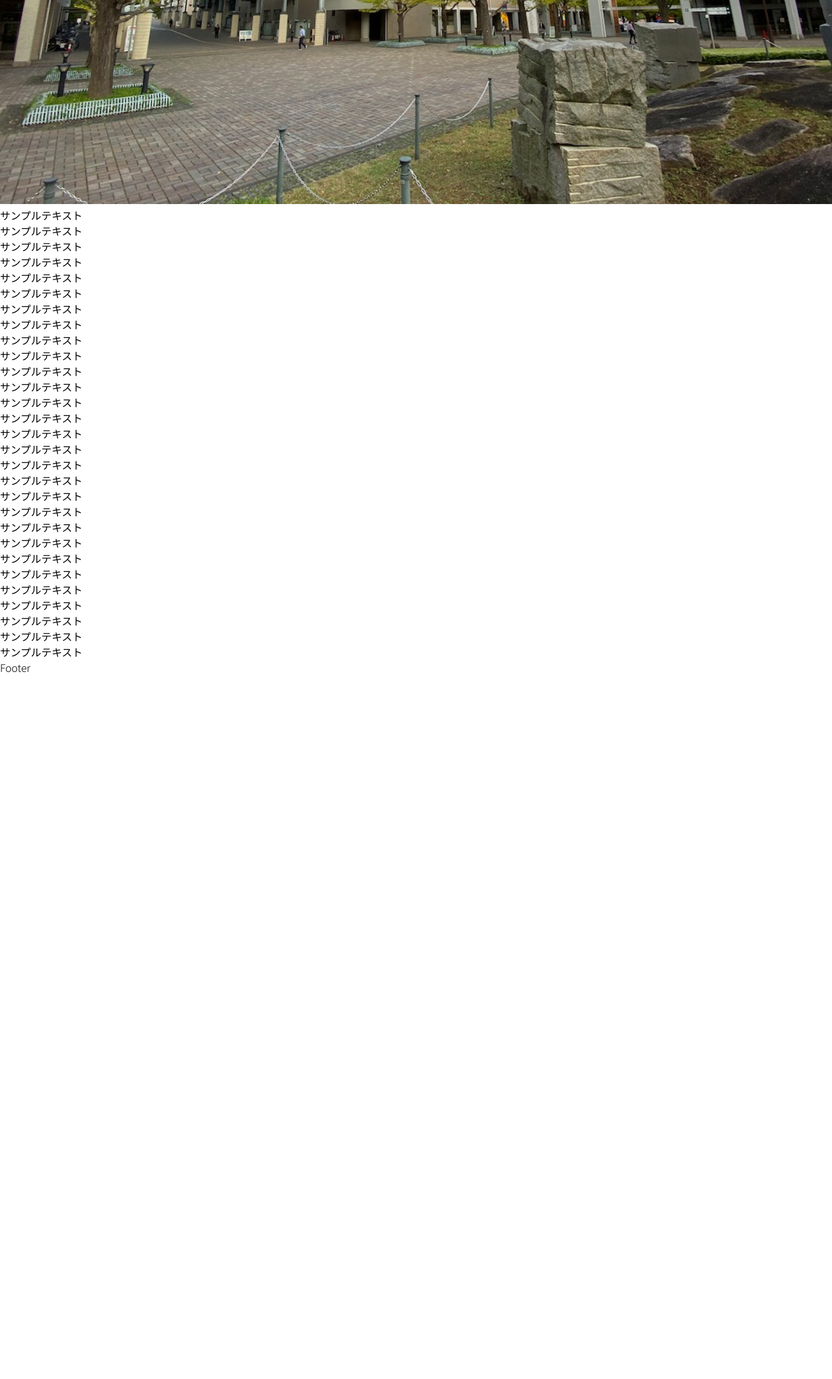
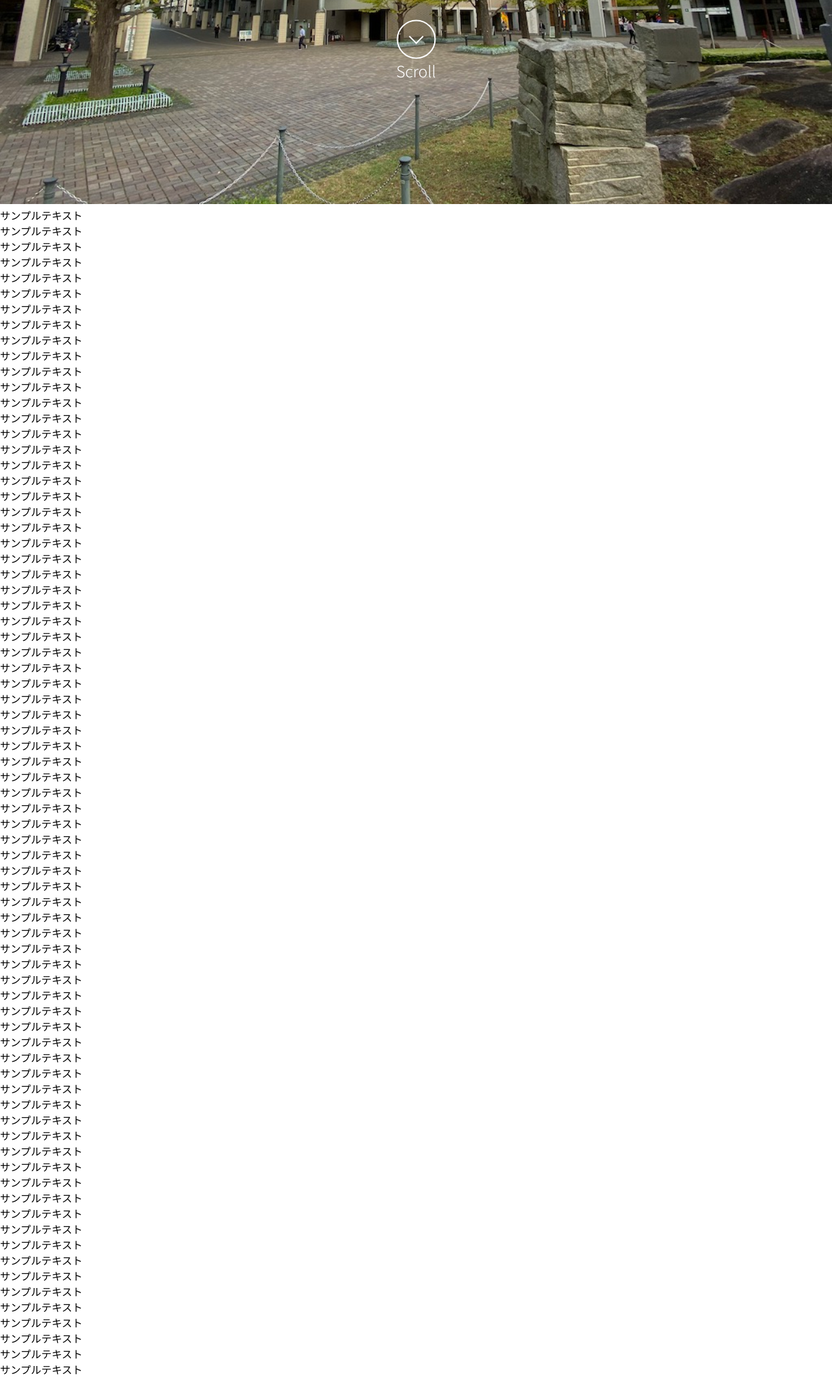
Before and after one commit to taigaozawa/portfolio, a Gatsby site: page / in a window 1280 px wide. Shown: the part 486-2608 px from the top of the page at 65% size. Before the commit the page ends 1525 px from the top, so only its background shows below. Built offline with nearby package versions, Linux system fonts and the light colour scheme; Gatsby itself is replaced by a stand-in of ours.

Commit message:
トップページのスクロールを実装

```diff
--- a/package.json
+++ b/package.json
@@ -6,6 +6,7 @@
   "dependencies": {
     "@types/node": "^8.0.7",
     "@types/react-helmet": "^5.0.14",
+    "@types/react-scroll": "^1.8.2",
     "gatsby": "^1.9.119",
     "gatsby-link": "^1.6.28",
     "gatsby-plugin-react-helmet": "^1.0.8",
@@ -13,6 +14,7 @@
     "react": "^16.11.0",
     "react-dom": "^16.11.0",
     "react-helmet": "^5.2.1",
+    "react-scroll": "^1.8.1",
     "typescript": "^3.7.2",
     "use-interval": "^1.3.0"
   },
--- a/src/components/header.tsx
+++ b/src/components/header.tsx
@@ -4,7 +4,7 @@ import Link from 'gatsby-link';
 import '../styles/header.css';
 
 const Header = () => (
-  <div className="headerContainer">
+  <div className="headerContainer" id="header">
     <div className="header">
       <div className="headerInner">
         <div className="headerLogo">
--- a/src/components/indexHero.tsx
+++ b/src/components/indexHero.tsx
@@ -1,6 +1,6 @@
 import * as React from 'react';
-import { setConstantValue } from 'typescript';
 import useInterval from 'use-interval';
+import { Link } from 'react-scroll';
 
 import '../styles/indexHero.css';
 
@@ -20,6 +20,15 @@ const IndexHero = () => {
         <span className="heroImageText heroImageText-en">
           Welcome
         </span>
+        <Link
+          className="heroScroll"
+          to="1"
+          smooth={true}
+          offset={-58}
+          duration={800}
+        >
+          <span className='heroScroll_sign'></span><span className="heroScroll_text">Scroll</span>
+        </Link>
       </div>
     </div >
   );
--- a/src/pages/index.tsx
+++ b/src/pages/index.tsx
@@ -19,6 +19,7 @@ interface IndexPageProps {
 const Home = () => (
   <Layout>
     <IndexHero />
+    <p id="1">サンプルテキスト</p>
     <p>サンプルテキスト</p>
     <p>サンプルテキスト</p>
     <p>サンプルテキスト</p>
@@ -48,7 +49,59 @@ const Home = () => (
     <p>サンプルテキスト</p>
     <p>サンプルテキスト</p>
     <p>サンプルテキスト</p>
-
+    <p>サンプルテキスト</p>
+    <p>サンプルテキスト</p>
+    <p>サンプルテキスト</p>
+    <p>サンプルテキスト</p>
+    <p>サンプルテキスト</p>
+    <p>サンプルテキスト</p>
+    <p>サンプルテキスト</p>
+    <p>サンプルテキスト</p>
+    <p>サンプルテキスト</p>
+    <p>サンプルテキスト</p>
+    <p>サンプルテキスト</p>
+    <p>サンプルテキスト</p>
+    <p>サンプルテキスト</p>
+    <p>サンプルテキスト</p>
+    <p>サンプルテキスト</p>
+    <p>サンプルテキスト</p>
+    <p>サンプルテキスト</p>
+    <p>サンプルテキスト</p>
+    <p>サンプルテキスト</p>
+    <p>サンプルテキスト</p>
+    <p>サンプルテキスト</p>
+    <p>サンプルテキスト</p>
+    <p>サンプルテキスト</p>
+    <p>サンプルテキスト</p>
+    <p>サンプルテキスト</p>
+    <p>サンプルテキスト</p>
+    <p>サンプルテキスト</p>
+    <p>サンプルテキスト</p>
+    <p>サンプルテキスト</p>
+    <p>サンプルテキスト</p>
+    <p>サンプルテキスト</p>
+    <p>サンプルテキスト</p>
+    <p>サンプルテキスト</p>
+    <p>サンプルテキスト</p>
+    <p>サンプルテキスト</p>
+    <p>サンプルテキスト</p>
+    <p>サンプルテキスト</p>
+    <p>サンプルテキスト</p>
+    <p>サンプルテキスト</p>
+    <p>サンプルテキスト</p>
+    <p>サンプルテキスト</p>
+    <p>サンプルテキスト</p>
+    <p>サンプルテキスト</p>
+    <p>サンプルテキスト</p>
+    <p>サンプルテキスト</p>
+    <p>サンプルテキスト</p>
+    <p>サンプルテキスト</p>
+    <p>サンプルテキスト</p>
+    <p>サンプルテキスト</p>
+    <p>サンプルテキスト</p>
+    <p>サンプルテキスト</p>
+    <p>サンプルテキスト</p>
+    <p>サンプルテキスト</p>
   </Layout>
 );
 export default Home;
--- a/src/styles/header.css
+++ b/src/styles/header.css
@@ -14,24 +14,29 @@
   display: flex;
 }
 .headerLogo {
-  width: 100%;
   margin-right: auto;
+  transition: 500ms;
+  padding: 0rem 0.7rem;
+}
+.headerLogo:hover {
+  background-color: rgb(63, 63, 63);
+  transition: 500ms;
 }
 .headerLogo_text {
   font-size: 1.35rem;
   font-weight: 500;
   color: rgb(39, 39, 39);
   margin-top: 0.6rem;
-  transition: 500ms;
+  transition: 400ms;
 }
 .headerLogo_text-en {
   font-size: 1.2rem;
   font-weight: 500;
   margin-left: 0.3rem;
 }
-.headerLogo_text a:hover .headerLogo_text {
-  color: rgb(109, 109, 109);
-  transition: 500ms;
+.headerLogo:hover .headerLogo_text {
+  color: white;
+  transition: 400ms;
 }
 
 .menu {
--- a/src/styles/indexHero.css
+++ b/src/styles/indexHero.css
@@ -10,7 +10,8 @@
   left: 50%;
   transform: translate(-50%, -50%);
   margin: 0;
-  padding: 5rem;
+  width: 12rem;
+  height: 7rem;
   background-color: rgba(255, 255, 255, 0.856);
   border-radius: 5rem;
 }
@@ -20,7 +21,7 @@
   left: 50%;
   transform: translate(-50%, -50%);
   font-weight: 500;
-  font-size: 1.3rem;
+  font-size: 1.5rem;
 }
 .heroImageText-ja {
   animation: fadeInOutJa 10s ease 0s infinite normal;
@@ -32,6 +33,61 @@
   width: 100vw;
   height: 100vh;
   object-fit: cover;
+}
+.heroScroll {
+  position: absolute;
+  top: 70%;
+  left: 50%;
+  transform: translate(-50%, -50%);
+  z-index: 2;
+  display: inline-block;
+  text-decoration: none;
+  padding-top: 60px;
+  font-size: 1.5rem;
+}
+.heroScroll .heroScroll_sign {
+  position: absolute;
+  top: 0;
+  left: 50%;
+  width: 60px;
+  height: 60px;
+  margin-left: -30px;
+  border: 2px solid #fff;
+  border-radius: 100%;
+  box-sizing: border-box;
+  transition: 0.5s;
+}
+.heroScroll .heroScroll_sign::after {
+  position: absolute;
+  top: 50%;
+  left: 50%;
+  content: "";
+  width: 16px;
+  height: 16px;
+  margin: -12px 0 0 -8px;
+  border-left: 2px solid #fff;
+  border-bottom: 2px solid #fff;
+  -webkit-transform: rotate(-45deg);
+  transform: rotate(-45deg);
+  box-sizing: border-box;
+  transition: 0.5s;
+}
+.heroScroll_text {
+  color: white;
+  transition: 0.5s;
+}
+.heroScroll:hover .heroScroll_sign {
+  border: 2px solid rgba(255, 255, 255, 0.6);
+  transition: 0.5s;
+}
+.heroScroll:hover .heroScroll_sign::after {
+  border-left: 2px solid rgba(255, 255, 255, 0.6);
+  border-bottom: 2px solid rgba(255, 255, 255, 0.6);
+  transition: 0.5s;
+}
+.heroScroll:hover .heroScroll_text {
+  color: rgba(255, 255, 255, 0.76);
+  transition: 0.5s;
 }
 
 @keyframes fadeInOutJa {
```
Also changed, not shown: 1 other file.
